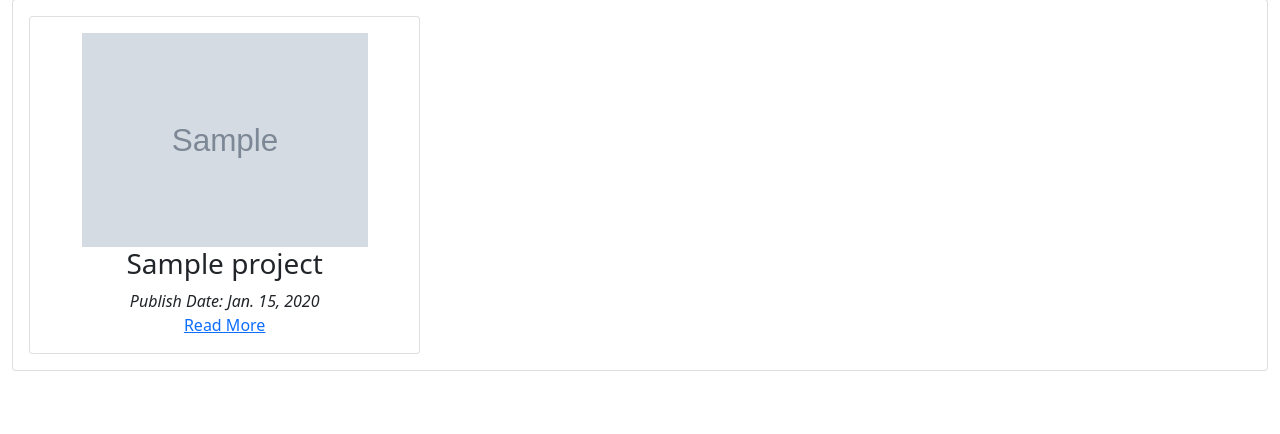
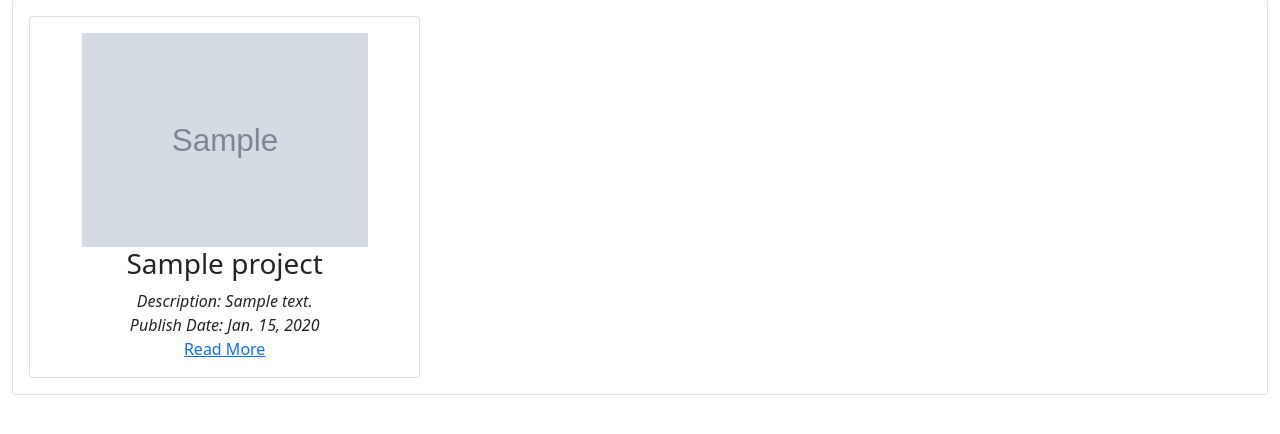
Before and after one commit to stephenndele/projects-app, a Django app: template main/templates/main/index.html in a window 1280 px wide. Shown: the part 137-571 px from the top of the page. Run offline with Django 3.2, Linux system fonts and the light colour scheme; the template is opened without the code that fills it: values that come from a table or form of the project are taken from there, others are empty; tables that the repository leaves empty hold one stand-in row (values such as "Sample post"); grey boxes marked "Sample" are stand-in pictures; some libraries are stand-ins or nearby versions; some web fonts are replaced.

Commit message:
add project description in index page

```diff
--- a/main/templates/main/index.html
+++ b/main/templates/main/index.html
@@ -11,6 +11,9 @@
                         <div class="card-body text-center">
                             <img src="{{project.image}}" alt="" class="img-fluid" width="80%">
                             <h3 class="text-center">{{ project.title }}</h3>
+                            <div class="text-center">
+                                <i class="text-center">Description: {{ project.description}}</i>
+                            </div>
                             <div class="text-center">
                                 <i class="text-center">Publish Date: {{ project.publish_date}}</i>
                             </div>
```
